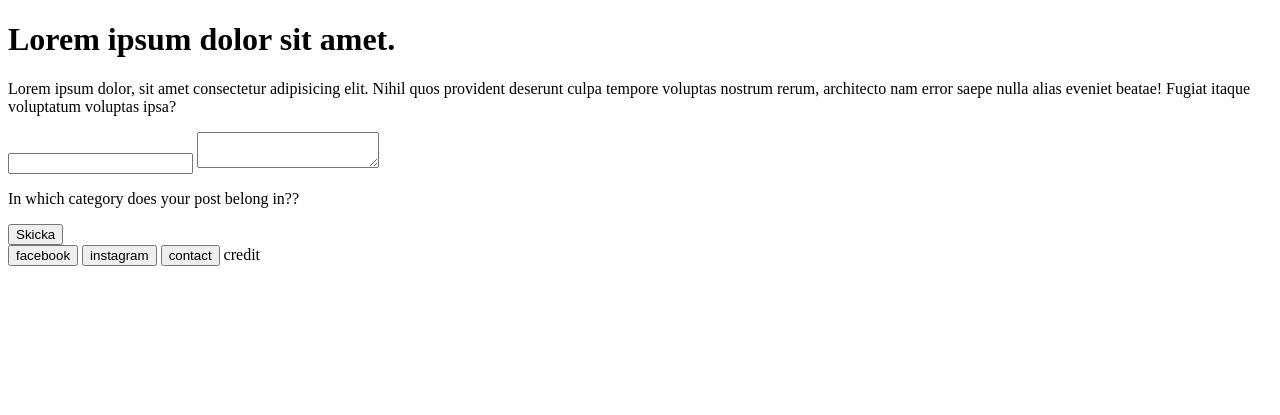
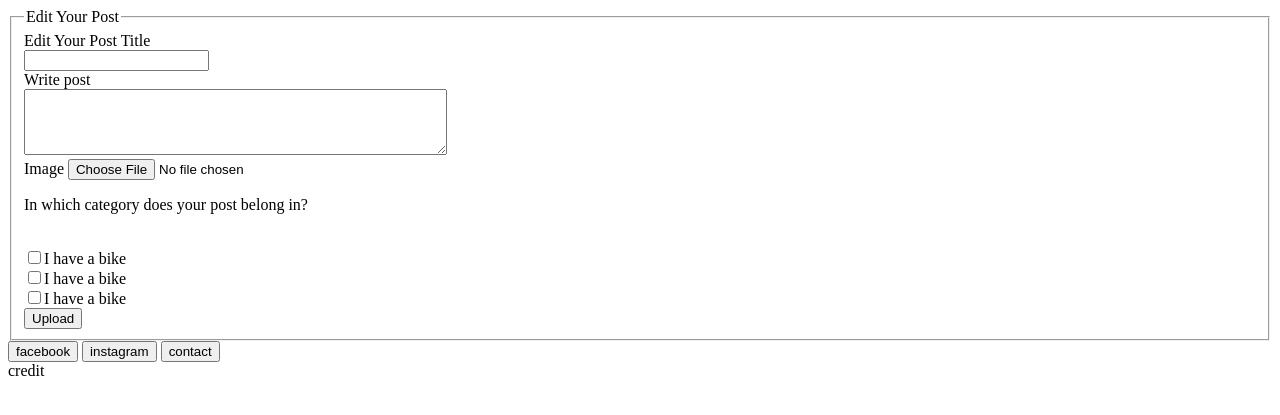
Before and after one commit to dorisobor/Millhouse-By-dreamIT, a PHP site: page /editPost.php in a window 1280 px wide. Shown: the top 415 px of the page. Run offline with PHP 8.4, Linux system fonts and the light colour scheme.

Commit message:
add form and checkboxes

```diff
--- /dev/null
+++ b/css/style.css
@@ -0,0 +1 @@
+body{padding:0px;margin:0px;background:#fff;color:#262626}
--- a/editPost.php
+++ b/editPost.php
@@ -14,31 +14,32 @@
 	</nav>
 	<main>
 
-        <div class="container">
-            <div class="container__content">
-                <h1>Lorem ipsum dolor sit amet.</h1>
-                <p>Lorem ipsum dolor, sit amet consectetur adipisicing elit.
-                    Nihil quos provident deserunt culpa tempore voluptas nostrum
-                    rerum, architecto nam error saepe nulla alias eveniet beatae!
-                    Fugiat itaque voluptatum voluptas ipsa?</p>
-            </div>
+        <div class="">
+        <form action="confirmation.php" method="post" enctype="multipart/form-data">
+            <fieldset>
+                <legend> Edit Your Post </legend>
+                <label for="name">Edit Your Post Title</label>
+                 <br />
+                <input type="text" name="name" id="name" aria-required="true" />
+                <br />
+                <label for="blog_post"> Write post</label>
+                <br />
+                <textarea id="blog_post" name="blog_post" rows="4" cols="50"></textarea>
+                <br />
+                <label for="image"> Image </label>
+                <input type="file" name="image" id="image" />
+                <br />
+                <!--Checkboxes-->
+                <p>In which category does your post belong in?</p>
+                <br />
+                <input type="checkbox" name="vehicle" value="Sunglasses">I have a bike<br>
+                <input type="checkbox" name="vehicle" value="Watches">I have a bike<br>
+                <input type="checkbox" name="vehicle" value="Interiror">I have a bike<br>
 
-            <form action="" method="POST" enctype="multypart/form-data">
-                <div class="form-group">
-                <input type="text" name="title">
-                <textarea name="content" id="editor"></textarea>
-                </div>
-                <p>In which category does your post belong in??</p>
-
-
-                <input type="submit" value="Skicka">
-
-
-
-
-            </form>
-
-        </div>
+                <input type="submit" value="Upload" />
+            </fieldset>
+        </form>
+    </div>
 
 
 
@@ -47,7 +48,8 @@
 	<footer>
 		<button>facebook</button>
 		<button>instagram</button>
-		<button>contact</button>
+        <button>contact</button>
+        <br />
 		<span>credit</span>
 	</footer>
 </body>
```
Also changed, not shown: sass/style.scss (+17 -0 lines).
